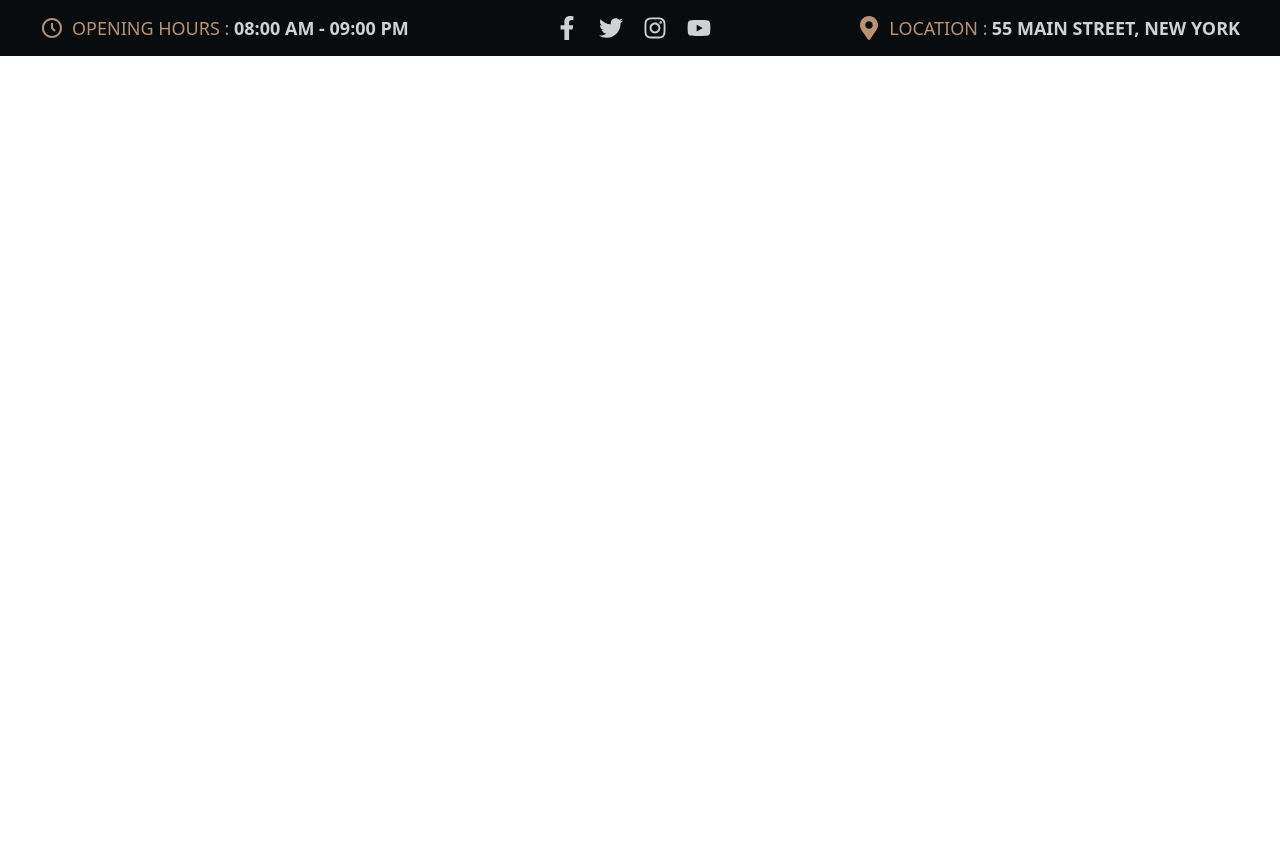
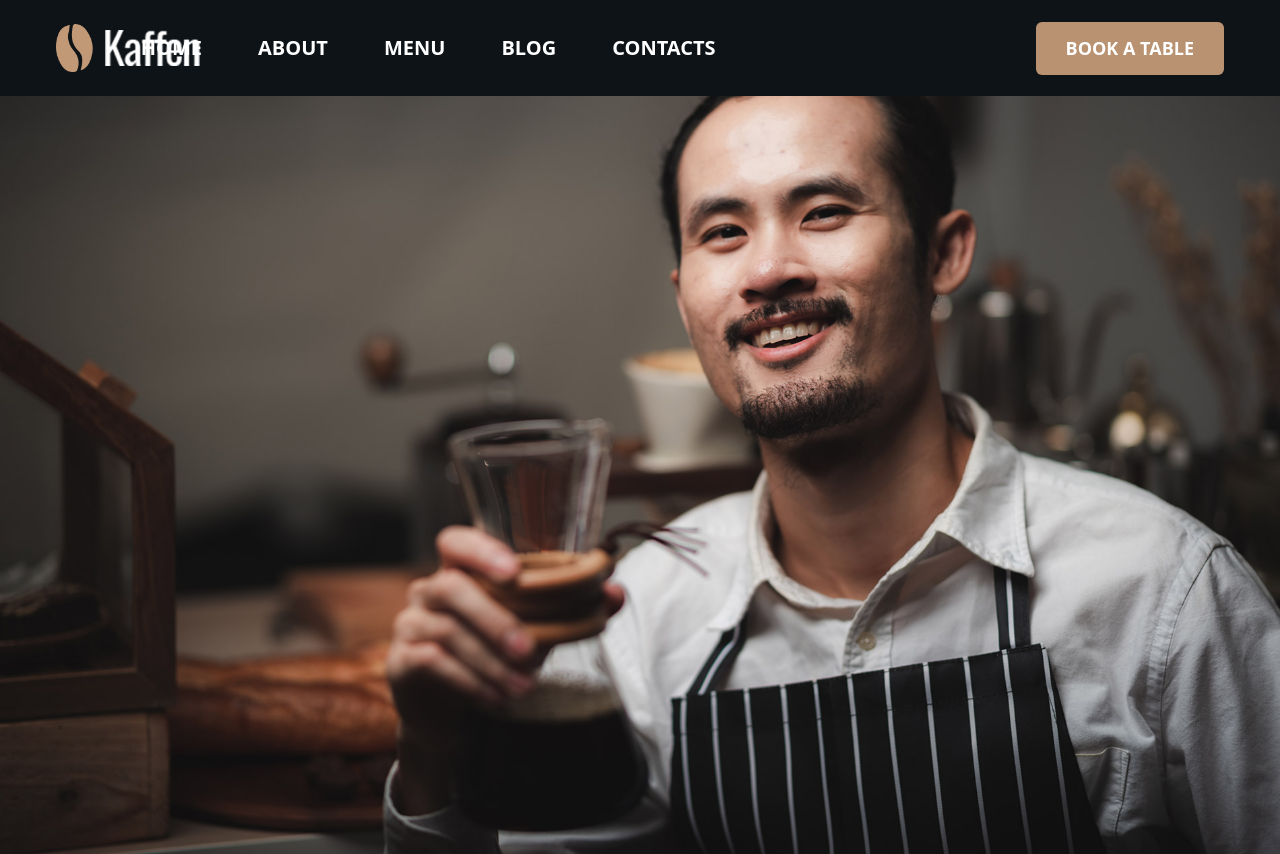
Before and after one commit to ronobir84/kaffen-project, a React (Vite) app: page / in a window 1280 px wide. Before the commit the page ends 800 px from the top, so only its background shows below. Built offline with nearby package versions, Linux system fonts and the light colour scheme.

Commit message:
add the navbar and responsive section

```diff
--- /dev/null
+++ b/src/Pages/HomePage/Banner/Banner.jsx
@@ -0,0 +1,13 @@
+ import img1 from"../../../assets/image/banner1.jpg"
+
+const Banner = () => {
+    return (
+        <div>
+            <div>
+                <img src={img1} alt="" />
+            </div>
+        </div>
+    );
+};
+
+export default Banner;
--- a/src/Pages/HomePage/Home/Home.jsx
+++ b/src/Pages/HomePage/Home/Home.jsx
@@ -1,8 +1,10 @@
+import Banner from "../Banner/Banner";
+
 
 const Home = () => {
     return (
         <div>
-
+             <Banner></Banner>
         </div>
     );
 };
--- a/src/Pages/Shared/Navbar/Navbar.jsx
+++ b/src/Pages/Shared/Navbar/Navbar.jsx
@@ -1,22 +1,47 @@
-import { BiTimeFive } from "react-icons/bi";
-import { FaFacebookF, FaTwitter, FaInstagram, FaYoutube, FaMapMarkerAlt } from "react-icons/fa";
+import logo from "../../../assets/image/logo.png"
 import { Link } from "react-router-dom";
+
+
 const Navbar = () => {
+    const navLink = <>
+        <li><Link to="/" className= "md:text-xl text-md  uppercase text-white font-semibold hover:text-[#b99272] hover:duration-700 ">Home</Link></li>
+        <li><Link  to="/" className = "md:text-xl text-md  uppercase text-white font-semibold hover:text-[#b99272] hover:duration-700">About</Link></li>
+        <li><Link  to="/" className = "md:text-xl text-md uppercase text-white font-semibold hover:text-[#b99272] hover:duration-700">Menu</Link></li>
+        <li><Link  to="/" className = "md:text-xl text-md uppercase text-white font-semibold hover:text-[#b99272] hover:duration-700">Blog</Link></li>
+        <li><Link  to="/" className = "lg:text-xl text-md uppercase text-white font-semibold hover:text-[#b99272] hover:duration-700">Contacts</Link></li>
+    </>
+
     return (
-        <div className="flex justify-between px-10 bg-[#090C0F] h-14">
-            <div className="flex items-center gap-2">
-                <BiTimeFive className="text-[#b99272] text-2xl"></BiTimeFive>
-                <h2> <span className="text-[#b99272] text-lg">OPENING HOURS : </span><span className="text-[#ced2d5] text-lg font-semibold">08:00 AM - 09:00 PM</span></h2>
-            </div>
-            <div className="flex items-center gap-5">
-                <Link to="/"><FaFacebookF className="text-2xl text-[#ced2d5]"></FaFacebookF></Link>
-                <Link to="/"><FaTwitter className="text-2xl text-[#ced2d5]"></FaTwitter></Link>
-                <Link to="/"><FaInstagram className="text-2xl text-[#ced2d5]"></FaInstagram></Link>
-                <Link to="/"><FaYoutube className="text-2xl text-[#ced2d5]"></FaYoutube></Link>
-            </div>
-            <div className="flex items-center gap-2">
-                <FaMapMarkerAlt className="text-2xl text-[#b99272] "></FaMapMarkerAlt>
-                <h2> <span className="text-[#b99272] text-lg">LOCATION :</span> <span className="text-lg font-semibold text-[#ced2d5]">55 MAIN STREET, NEW YORK</span></h2>
+        <div>
+
+            <div className="navbar md:h-24 h-[70px] fixed bg-[#0E1317] z-10  md:px-14">
+                <div className="navbar-start">
+                    <div className="dropdown">
+                        <div tabIndex={0} role="button" className="btn btn-ghost lg:hidden">
+                            <svg xmlns="http://www.w3.org/2000/svg" fill="none" viewBox="0 0 24 24" className="inline-block w-10 h-10 stroke-current"><path strokeLinecap="round" strokeLinejoin="round" strokeWidth="2" d="M4 6h16M4 12h16M4 18h16"></path></svg>
+                        </div>
+                        <ul tabIndex={0} className=" menu-sm dropdown-content mt-3 z-[1] px-12 pt-6 space-y-3 shadow-md  bg-[#090C0F] rounded-box w-72 h-72">
+                            {navLink}
+                            <div className="block md:hidden">
+                                <a href="#" className="custom-btn btn-14 px-4  ">Book a table</a>
+                            </div>
+                        </ul>
+                    </div>
+                    <div className="relative md:static md:left-0 left-44">
+                        <img className="w-36" src={logo} alt="" />
+                    </div>
+                </div>
+                <div className="navbar-center hidden lg:flex ">
+                    <ul className="gap-14  md:relative lg:right-28 md:pr-52  menu-horizontal px-1 ">
+                        {navLink}
+                    </ul>
+                    <div className="navbar-end ">
+                        <a href="#" className="custom-btn btn-14 px-4 hidden md:block">Book a table</a>
+                    </div>
+                </div>
+                {/* <div className="navbar-end ">
+                    <a href="#" className="custom-btn btn-14 px-4 hidden md:block">Book a table</a>
+                </div> */}
             </div>
         </div>
     );
--- a/src/index.css
+++ b/src/index.css
@@ -1,3 +1,61 @@
 @tailwind base;
 @tailwind components;
 @tailwind utilities;
+
+
+.custom-btn {
+  color: #fff;
+  text-decoration: none;
+  padding: 10px 25px;
+  text-transform: uppercase;
+      font-size: 18px;
+    font-weight: 700;
+    border-radius: 6px 6px 6px 6px;
+    padding: 13px 30px 13px 30px;
+  background: transparent;
+  cursor: pointer;
+  transition: all 0.6s ease;
+  position: relative;
+  display: inline-block;
+
+  outline: none;
+}
+
+
+
+
+/* 14 */
+.btn-14 {
+  background: #b99272;
+  border: none;
+  z-index: 1;
+}
+.btn-14:after {
+  position: absolute;
+  content: "";
+  width: 100%;
+  height: 0;
+  top: 0;
+  left: 0;
+  z-index: -1;
+
+    border-radius: 6px 6px 6px 6px;
+  background-color:  #fff;
+
+  transition: all 0.6s ease;
+}
+.btn-14:hover {
+  color:#b99272 ;
+}
+.btn-14:hover:after {
+  top: auto;
+  bottom: 0;
+  height: 100%;
+}
+.btn-14:active {
+  top:  2px;
+}
+
+@media (min-width: 768px) {
+
+}
```
Also changed, not shown: src/assets/image/banner1.jpg (added), src/assets/image/logo.png (added).
